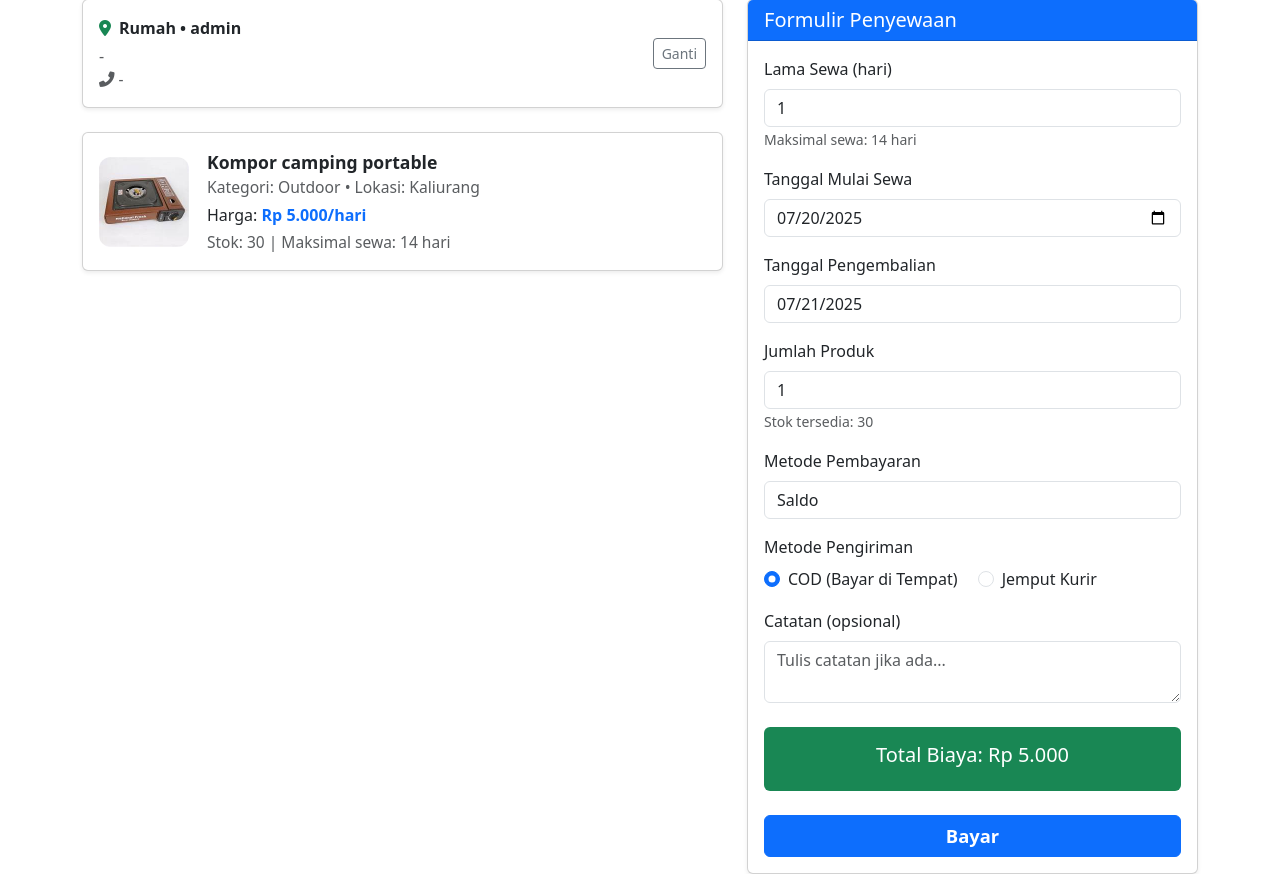
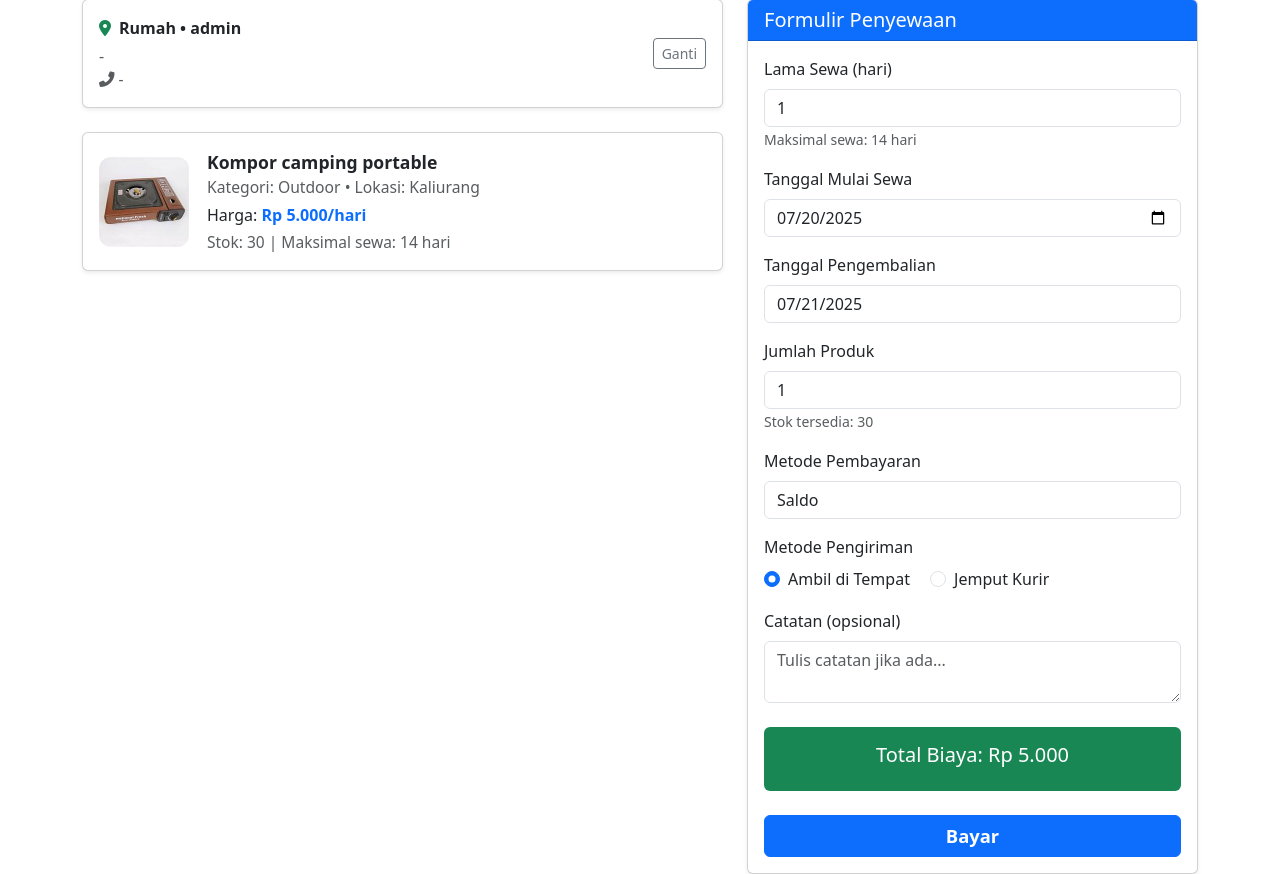
Before and after one commit to alfaa21/sewakeun, a PHP site: page /sewa_produk.php?id=34 in a window 1280 px wide. Shown: the part 205-1079 px from the top of the page. Run offline with PHP 8.4, Linux system fonts and the light colour scheme; a user stored in the database is signed in; data comes from the database, SQL or seed files in the repository.

Commit message:
ganti cod -> ambil/kembalikan sendiri

```diff
--- a/sewa_produk.php
+++ b/sewa_produk.php
@@ -140,7 +140,7 @@ include 'includes/_header.php';
                             <label class="form-label">Metode Pengiriman</label><br>
                             <div class="form-check form-check-inline">
                                 <input class="form-check-input" type="radio" name="metode_pengiriman" id="pengiriman_cod" value="COD" checked>
-                                <label class="form-check-label" for="pengiriman_cod">COD (Bayar di Tempat)</label>
+                                <label class="form-check-label" for="pengiriman_cod">Ambil di Tempat</label>
                             </div>
                             <div class="form-check form-check-inline">
                                 <input class="form-check-input" type="radio" name="metode_pengiriman" id="pengiriman_kurir" value="Jemput Kurir">
--- a/user_dashboard.php
+++ b/user_dashboard.php
@@ -620,7 +620,7 @@ for ($i = 5; $i >= 0; $i--) {
                                                                     <label class="form-label">Metode Pengembalian</label><br>
                                                                     <div class="form-check form-check-inline">
                                                                       <input class="form-check-input metode-pengembalian" type="radio" name="metode_pengembalian" id="return_cod<?= $t['id_transaksi'] ?>" value="COD" checked>
-                                                                      <label class="form-check-label" for="return_cod<?= $t['id_transaksi'] ?>">COD (Serahkan langsung)</label>
+                                                                      <label class="form-check-label" for="return_cod<?= $t['id_transaksi'] ?>">Kembalikan Sendiri</label>
                                                                     </div>
                                                                     <div class="form-check form-check-inline">
                                                                       <input class="form-check-input metode-pengembalian" type="radio" name="metode_pengembalian" id="return_kurir<?= $t['id_transaksi'] ?>" value="Kurir">
```
